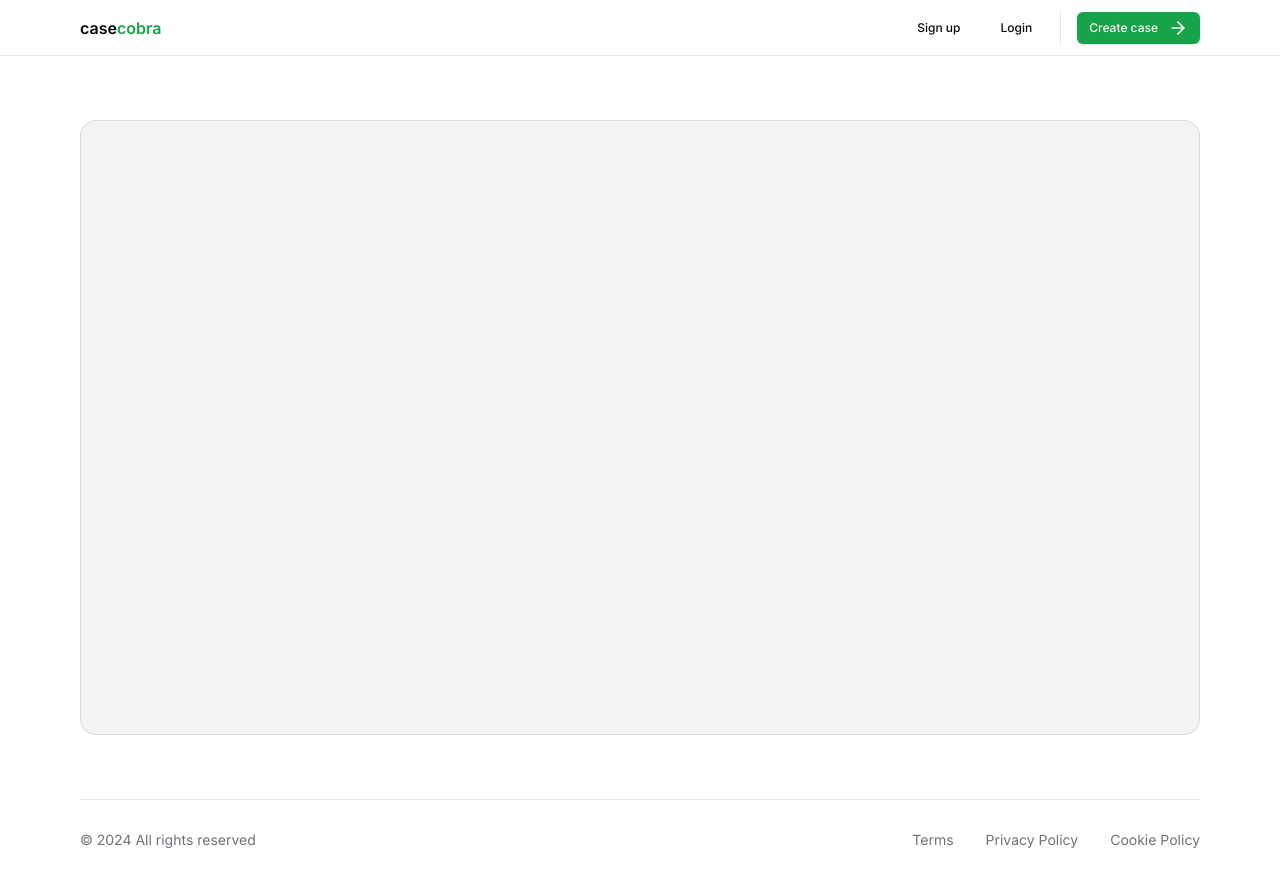
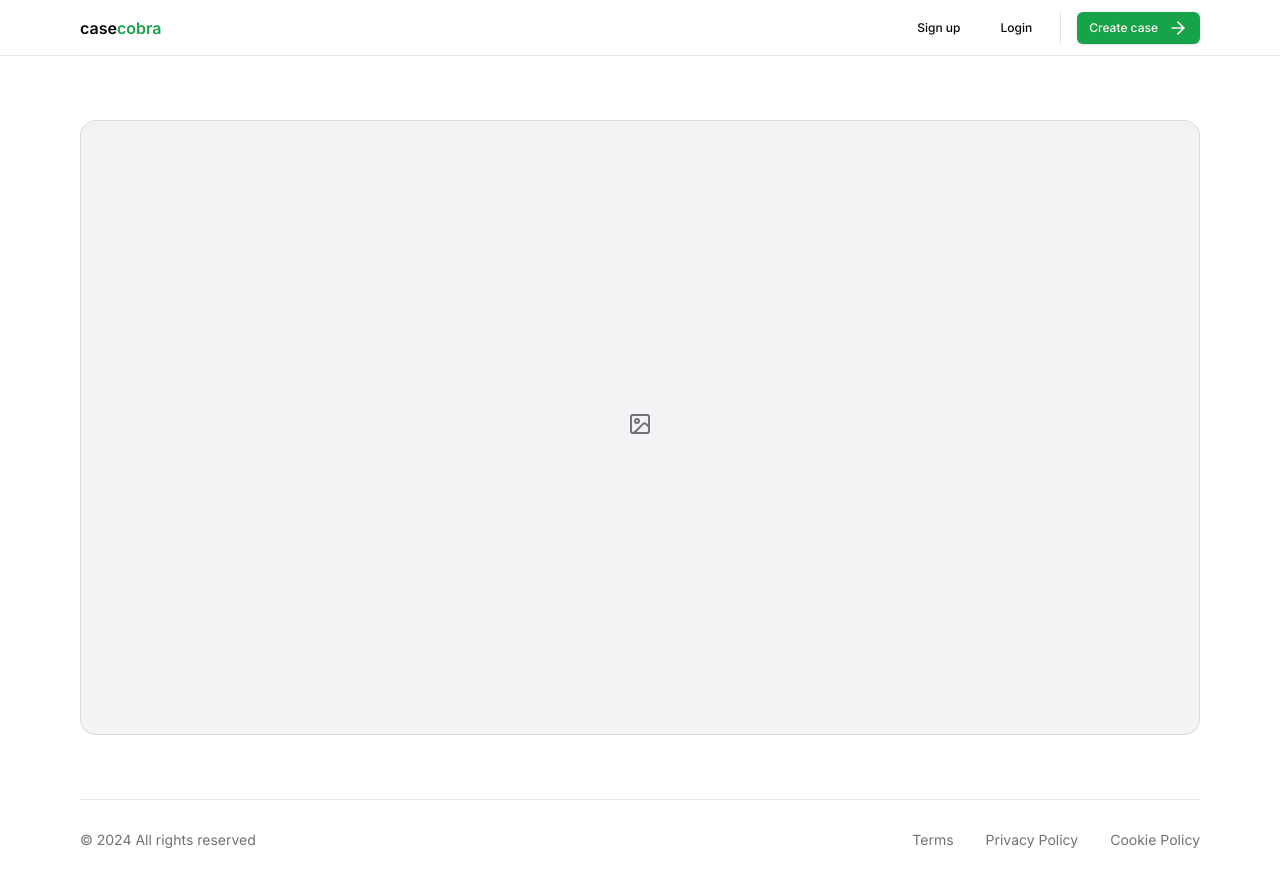
Before and after one commit to KenanRamazanov/CaseCobra, a Next.js app: page /configure/upload in a window 1280 px wide. Built offline with nearby package versions, Linux system fonts and the light colour scheme; no server answers.

Commit message:
Adding functionality to Upload page

```diff
--- a/src/app/configure/upload/page.tsx
+++ b/src/app/configure/upload/page.tsx
@@ -1,5 +1,6 @@
 "use client";
 import { cn } from "@/lib/utils";
+import { Image, Loader2, MousePointerSquareDashed } from "lucide-react";
 import React, { useState } from "react";
 import Dropzone, { FileRejection } from "react-dropzone";
 
@@ -30,13 +31,20 @@
           onDragEnter={() => setIsDragOver(true)}
           onDragLeave={() => setIsDragOver(false)}
         >
-          {({getRootProps ,getInputProps}) => (
-              <div className="h-full w-full flex-1 flex flex-col items-center justify-center"
+          {({ getRootProps, getInputProps }) => (
+            <div
+              className="h-full w-full flex-1 flex flex-col items-center justify-center"
               {...getRootProps()}
-              >
+            >
               <input {...getInputProps()} />
-
-              </div>
+              {isDragOver ? (
+                <MousePointerSquareDashed className="h-6 w-6 text-zinc-500 mb-2" />
+              ) : false ? (
+                <Loader2 className="animate-spin h-6 w-6 text-zinc-500 mb-2" />
+              ) : (
+                <Image className=" h-6 w-6  text-zinc-500 mb-2" />
+              )}
+            </div>
           )}
         </Dropzone>
       </div>
```
